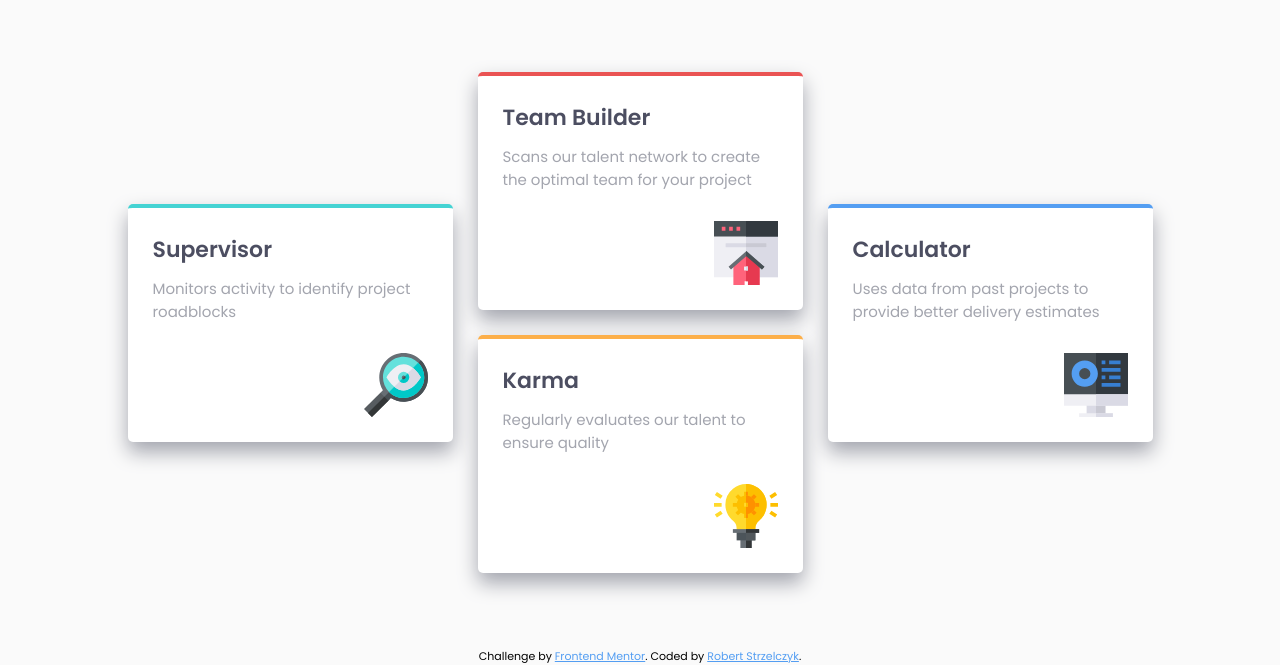
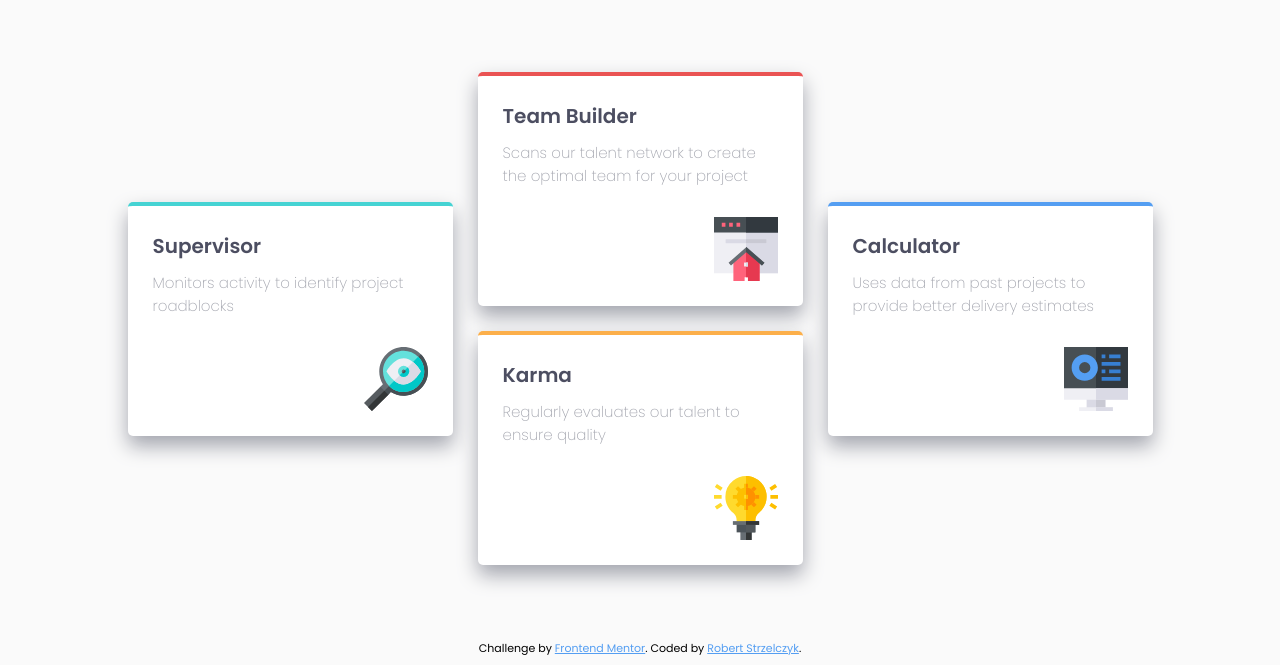
Before and after one commit to rStrzelczyk98/four-card-feature-section, a plain HTML site: page index.html in a window 1280 px wide. Shown: the part 249-914 px from the top of the page. Drawn offline with Linux system fonts and the light colour scheme.

Commit message:
update styles

```diff
--- a/style.css
+++ b/style.css
@@ -65,12 +65,12 @@ body {
 .card h2 {
   color: var(--veryDarkBlue);
   font-weight: 600;
-  font-size: 2.2rem;
+  font-size: 2rem;
   margin-bottom: 0.5em;
 }
 .card p {
   color: var(--grayishBlue);
-  font-weight: 400;
+  font-weight: 200;
   font-size: 1.5rem;
   margin-bottom: 2em;
 }
```
